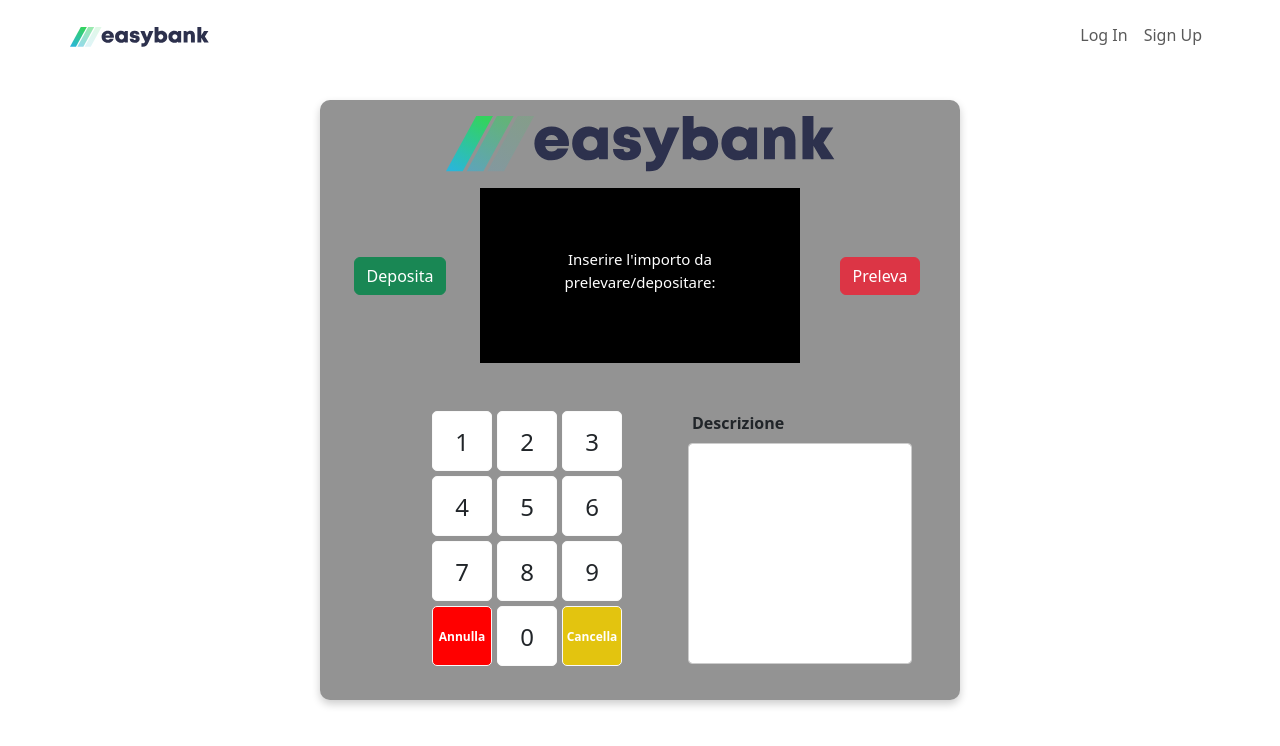
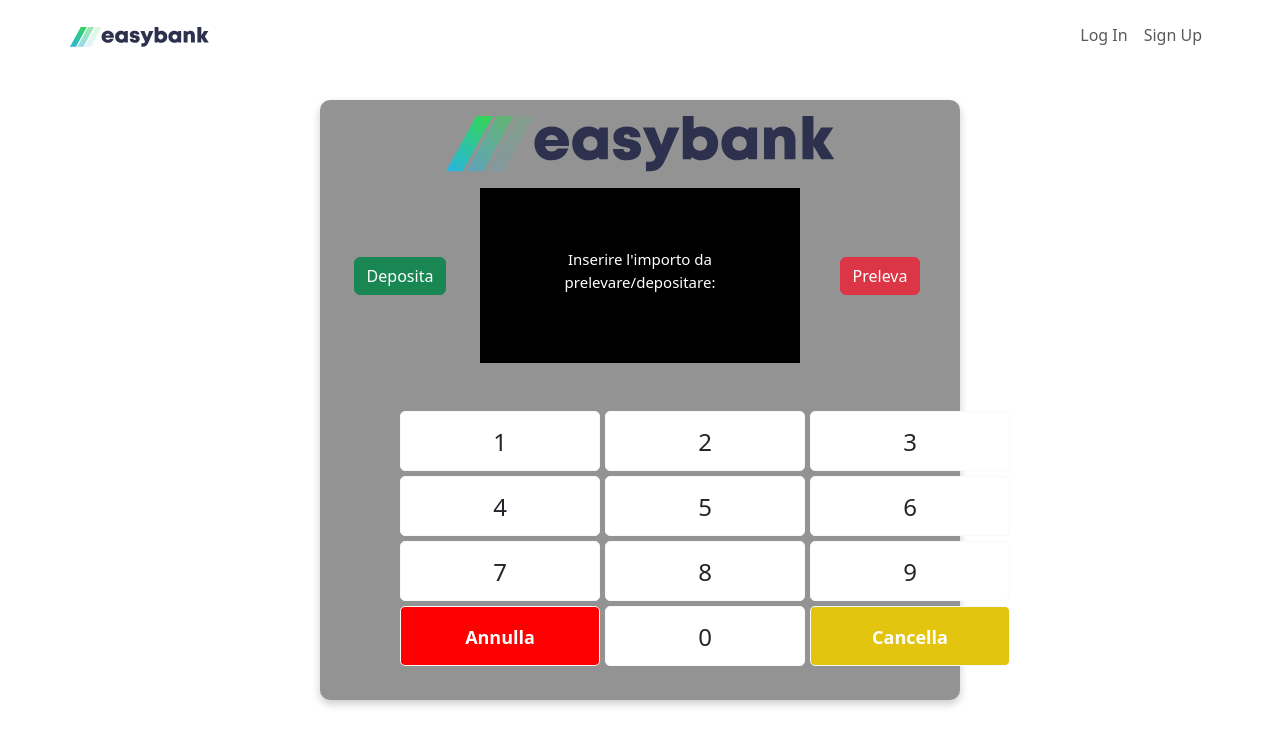
Before and after one commit to filippofr/angular-project-work, an Angular app: page /refill in a window 1280 px wide. Shown: the top 746 px of the page. Built offline with nearby package versions, Linux system fonts and the light colour scheme; no server answers; sample sign-in values are in the browser's storage.

Commit message:
fix bancomat

```diff
--- a/src/app/pages/add-transaction/add-transaction.component.css
+++ b/src/app/pages/add-transaction/add-transaction.component.css
@@ -89,7 +89,10 @@
 .cardSlot3{
   grid-area: numPad;
     padding: 3rem;
-    padding-left: 7rem;
+    padding-left: 5rem;
+    padding-right: 5rem;
+    align-items: center;
+    text-align: center;
 }
 
 .cardSlot4{
@@ -190,7 +193,7 @@ textarea{
       #keyboard li {
       float: left;
       margin: 0 5px 5px 0;
-      width: 60px;
+      width: 200px;
       height: 60px;
       font-size: 24px;
       line-height: 60px;
--- a/src/app/pages/add-transaction/add-transaction.component.html
+++ b/src/app/pages/add-transaction/add-transaction.component.html
@@ -40,20 +40,20 @@
                     <li class="letter clearl" (click)="handleButtonClick(7)">7</li>
                     <li class="letter" (click)="handleButtonClick(8)">8</li>
                     <li class="letter" (click)="handleButtonClick(9)">9</li>
-                    <li class="letter clearl" style="background-color: red; font-size: 12px; color: white;" (click)="handleCancelButtonClick()"><b>Annulla</b></li>
+                    <li class="letter clearl" style="background-color: red; font-size: 18px; color: white;" (click)="handleCancelButtonClick()"><b>Annulla</b></li>
                     <li class="letter" (click)="handleButtonClick(0)">0</li>
-                    <li class="letter" style="background-color: rgb(227, 196, 15); font-size: 12px; color: white;" (click)="handleDeleteButtonClick()"><b>Cancella</b></li>
+                    <li class="letter" style="background-color: rgb(227, 196, 15); font-size: 18px; color: white;" (click)="handleDeleteButtonClick()"><b>Cancella</b></li>
                 </ul>
             </div>
         </div>
 
-        <div class="cardSlot4">
+<!--         <div class="cardSlot4">
 
             <b><div class="inputTitle">Descrizione</div></b>
             <textarea name="Text1" cols="40" rows="3"  class="form-control" formControlName="description"></textarea>
 
 
-        </div>
+        </div> -->
 
 
 
--- a/src/app/pages/add-transaction/add-transaction.component.ts
+++ b/src/app/pages/add-transaction/add-transaction.component.ts
@@ -33,41 +33,30 @@ export class AddTransactionComponent  implements OnInit {
 
 
   pushMoney(){
-    if(this.transactionForm.valid){
       const numberAmount = parseFloat(this.amount);
-      if(numberAmount !== null || numberAmount !== undefined){
-      const { description } = this.transactionForm.value;
+      if(numberAmount !== null || numberAmount !== undefined || numberAmount[0] !== "0"){
+      const description = "Deposito bancomat";
       const category = "650c36dd4fbb7705e5fe4fd3";
       this.addSrv.addMoney(category!, numberAmount, description!)
       this.insert = "Hai depositato";
     }
     else{
-      this.insert = "Importo obbligatorio";
+      this.insert = "Importo obbligatorio o invalido";
     }
-    }
-    else{
-      this.transactionError = true;
-      this.insert = "Descrizione richiesta";
-    }
+
   }
 
 
   pullMoney(){
-    if(this.transactionForm.valid){
       const numberAmount = parseFloat(this.amount);
       if(numberAmount !== null || numberAmount !== undefined){
-      const { description } = this.transactionForm.value;
+      const description = "Prelievo bancomat";
       const category = "650c37094fbb7705e5fe4fd7";
       this.addSrv.addMoney(category!, numberAmount, description!)
       this.insert = "Hai prelevato";
     }
     else{
       this.insert = "Importo obbligatorio";
-    }
-    }
-    else{
-      this.transactionError = true;
-      this.insert = "Descrizione richiesta";
     }
   }
 
```
